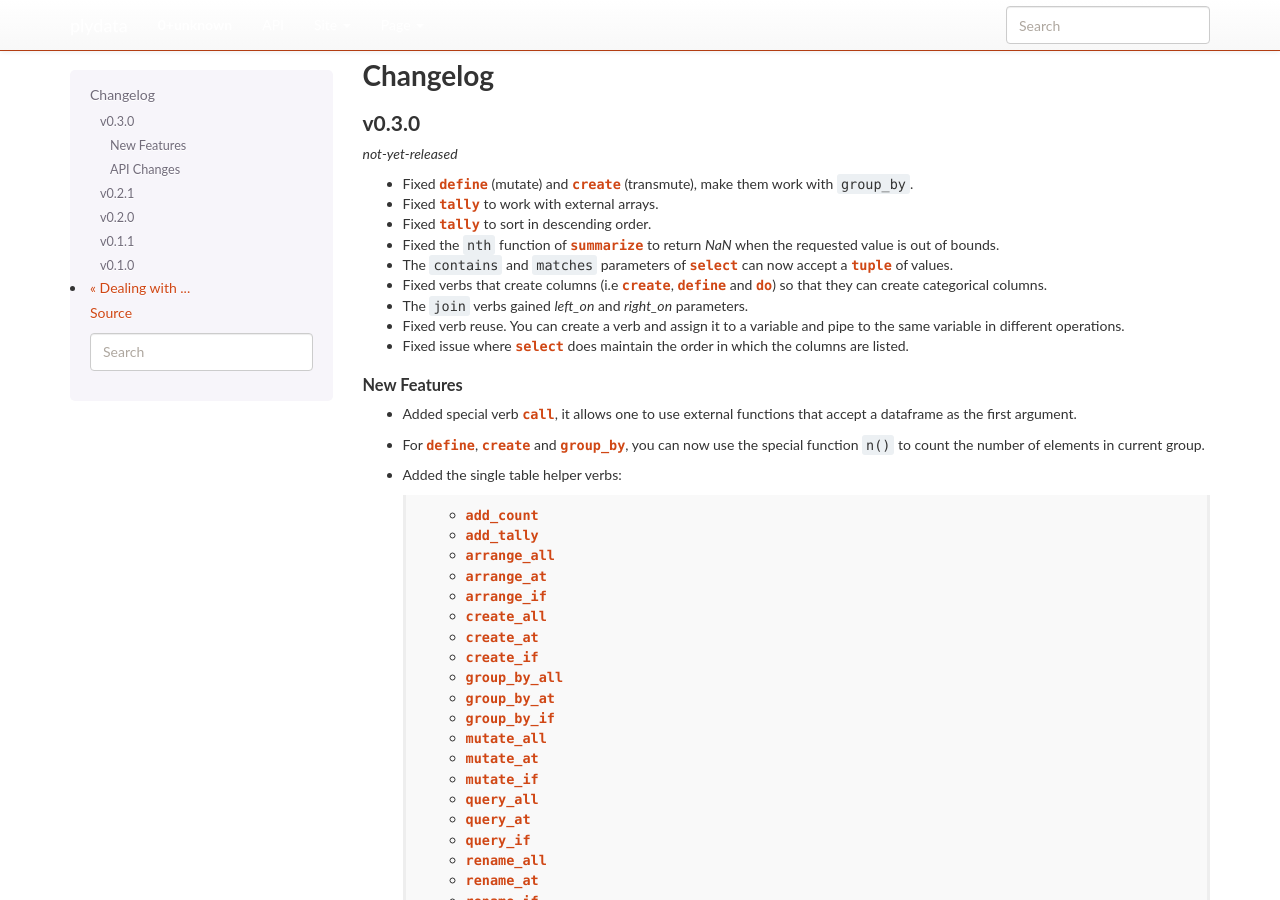
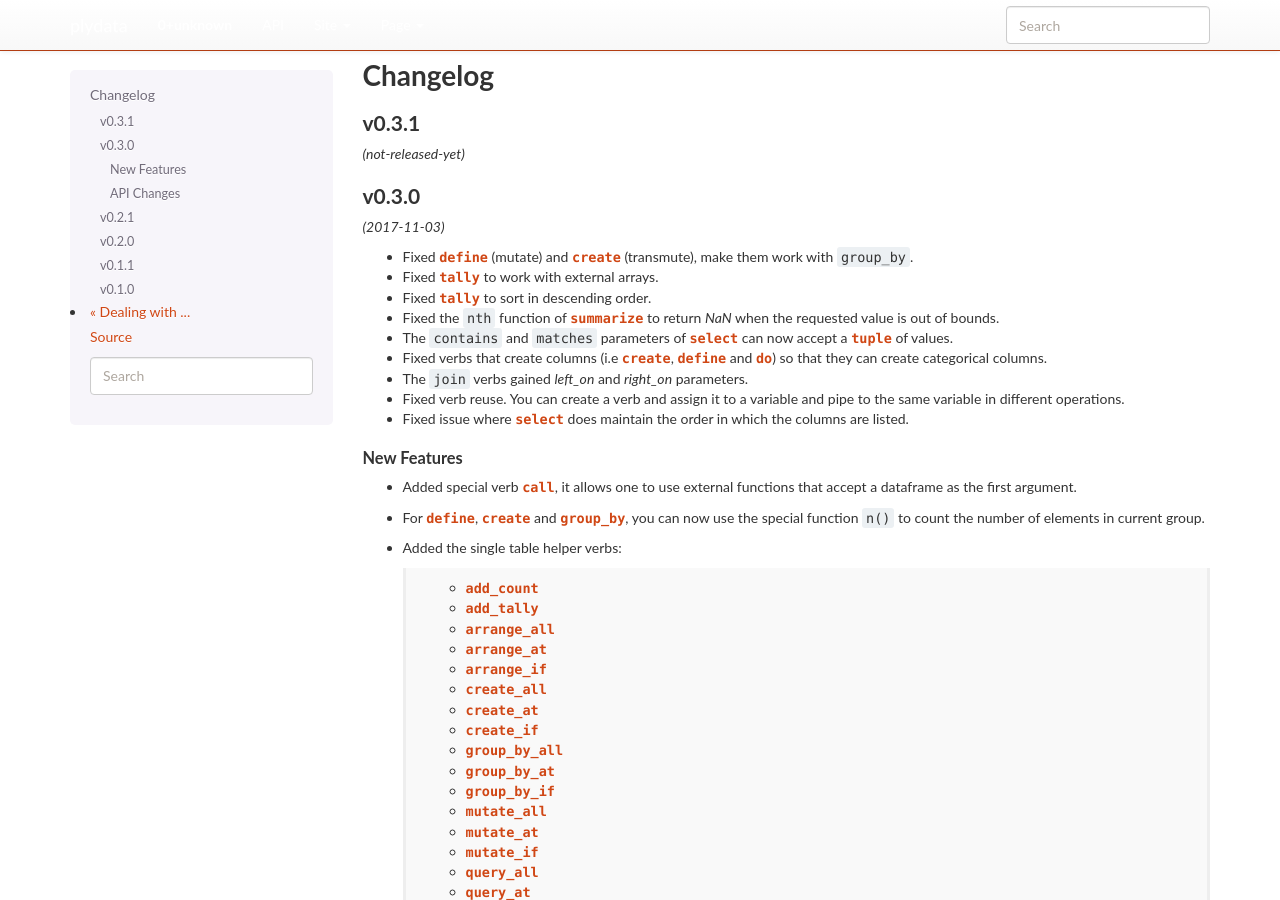
Before and after one commit to has2k1/plydata, a Sphinx documentation site: the page built from doc/changelog.rst, in a window 1280 px wide and 900 px high. Built offline with Sphinx 7.4.7, drawn with Linux system fonts in a browser that asks for light colours; nearby versions of some CDN libraries; library files that are not in the unit come from our copies.

Commit message:
Update changelog
Botched up the change before release.

```diff
--- a/doc/changelog.rst
+++ b/doc/changelog.rst
@@ -1,9 +1,13 @@
 Changelog
 =========
 
+v0.3.1
+------
+*(not-released-yet)*
+
 v0.3.0
 ------
-*not-yet-released*
+*(2017-11-03)*
 
 - Fixed :class:`~plydata.one_table_verbs.define` (mutate) and
   :class:`~plydata.one_table_verbs.create` (transmute), make them work with
```
